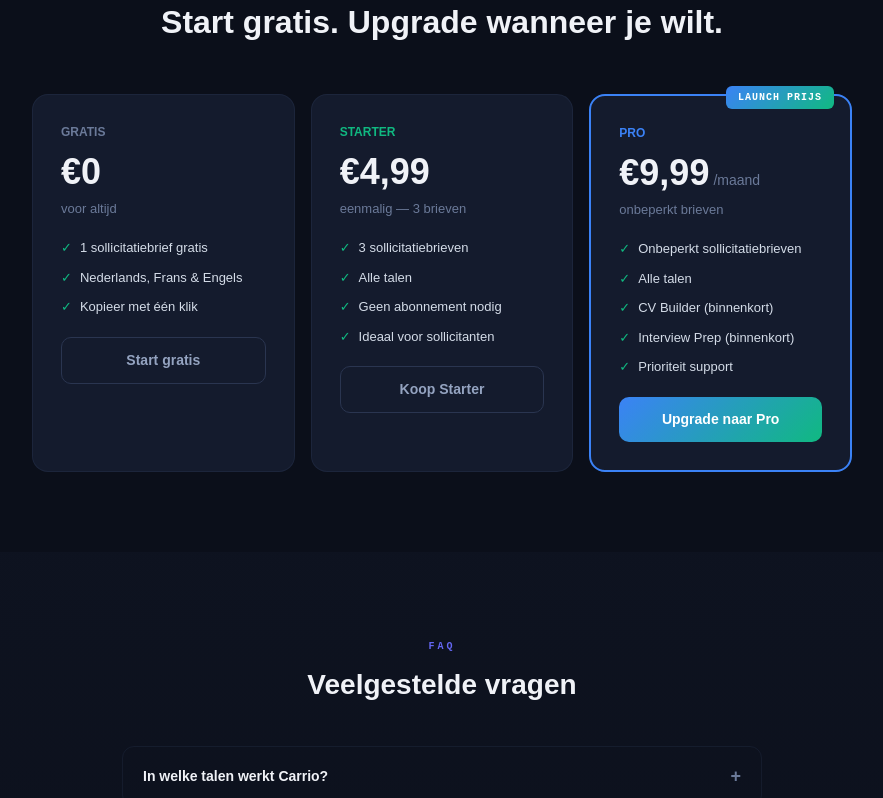
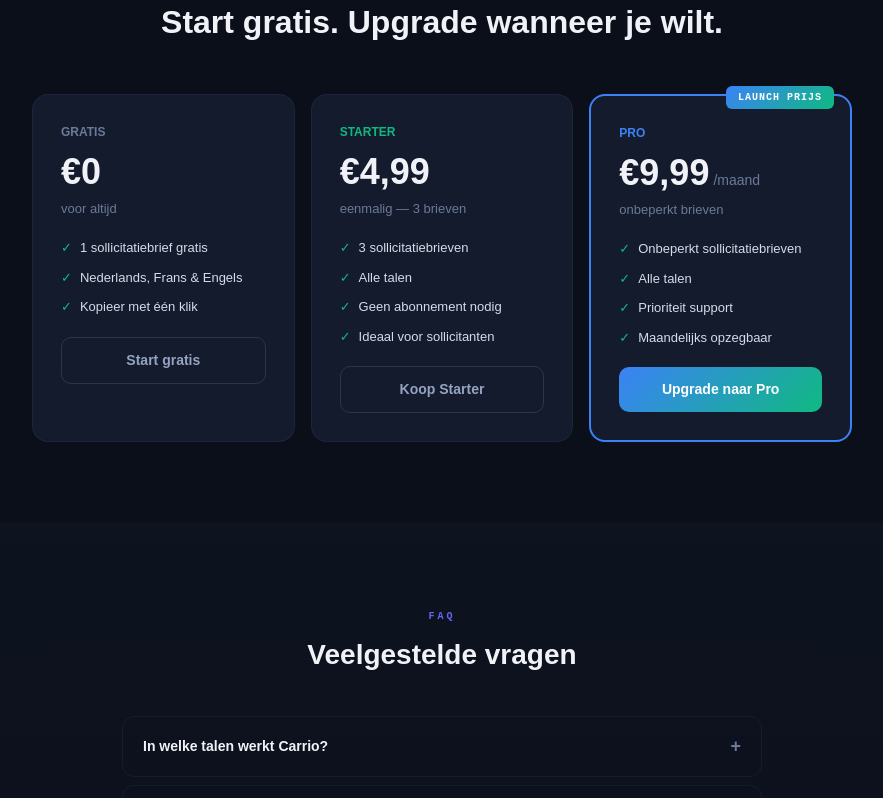
Before and after one commit to henryjeanvdd-cpu/carrio, a Next.js app: page / in a window 1280 px wide. Shown: the part 2127-2925 px from the top of the page, without its empty margins (198-1081 px from the left). Built offline with nearby package versions, Linux system fonts and the light colour scheme.

Commit message:
Pro alleen voor brieven

```diff
--- a/app/api/create-checkout/route.js
+++ b/app/api/create-checkout/route.js
@@ -57,7 +57,7 @@ export async function POST(request) {
             currency: 'eur',
             product_data: {
               name: 'Carrio Pro',
-              description: 'Onbeperkt motivatiebrieven + alle toekomstige tools',
+              description: 'Onbeperkt sollicitatiebrieven, maandelijks opzegbaar',
             },
             unit_amount: 999, // €9.99 in cents
             recurring: { interval: 'month' },
--- a/app/brief/page.js
+++ b/app/brief/page.js
@@ -409,7 +409,7 @@ export default function BriefApp() {
                         borderColor: 'rgba(99,102,241,0.15)',
                         color: '#94A3C0',
                       }}>
-                        💡 <strong className="text-[#D4DCE8]">Tip:</strong> Met <button onClick={() => setShowPaywall(true)} className="text-[#60A5FA] underline cursor-pointer bg-transparent border-none font-inherit" style={{fontSize: 'inherit'}}>Carrio Pro (€9,99/maand)</button> genereer je onbeperkt brieven en krijg je binnenkort ook de CV Builder en Interview Prep.
+                        💡 <strong className="text-[#D4DCE8]">Tip:</strong> Met <button onClick={() => setShowPaywall(true)} className="text-[#60A5FA] underline cursor-pointer bg-transparent border-none font-inherit" style={{fontSize: 'inherit'}}>Carrio Pro (€9,99/maand)</button> genereer je onbeperkt sollicitatiebrieven. Maandelijks opzegbaar.
                       </div>
                     )}
                   </div>
@@ -465,7 +465,7 @@ export default function BriefApp() {
                 <div style={{ display: 'flex', justifyContent: 'space-between', alignItems: 'center' }}>
                   <div>
                     <div style={{ fontSize: 15, fontWeight: 700, color: '#F0F2F7' }}>Carrio Pro</div>
-                    <div style={{ fontSize: 12, color: '#6B7A99', marginTop: 2 }}>Onbeperkt brieven + alle toekomstige tools</div>
+                    <div style={{ fontSize: 12, color: '#6B7A99', marginTop: 2 }}>Onbeperkt brieven, maandelijks opzegbaar</div>
                   </div>
                   <div style={{ textAlign: 'right' }}>
                     <div style={{ fontSize: 22, fontWeight: 800, color: '#F0F2F7' }}>€9,99</div>
--- a/app/page.js
+++ b/app/page.js
@@ -329,7 +329,7 @@ export default function LandingPage() {
                 <span style={{ fontSize: 14, color: '#6B7A99' }}>/maand</span>
               </div>
               <div style={{ fontSize: 13, color: '#6B7A99', marginBottom: 20 }}>onbeperkt brieven</div>
-              {['Onbeperkt sollicitatiebrieven', 'Alle talen', 'CV Builder (binnenkort)', 'Interview Prep (binnenkort)', 'Prioriteit support'].map((f, i) => (
+              {['Onbeperkt sollicitatiebrieven', 'Alle talen', 'Prioriteit support', 'Maandelijks opzegbaar'].map((f, i) => (
                 <div key={i} style={{ display: 'flex', gap: 8, marginBottom: 10, fontSize: 13, color: '#D4DCE8' }}>
                   <span style={{ color: '#10B981' }}>✓</span>{f}
                 </div>
```
